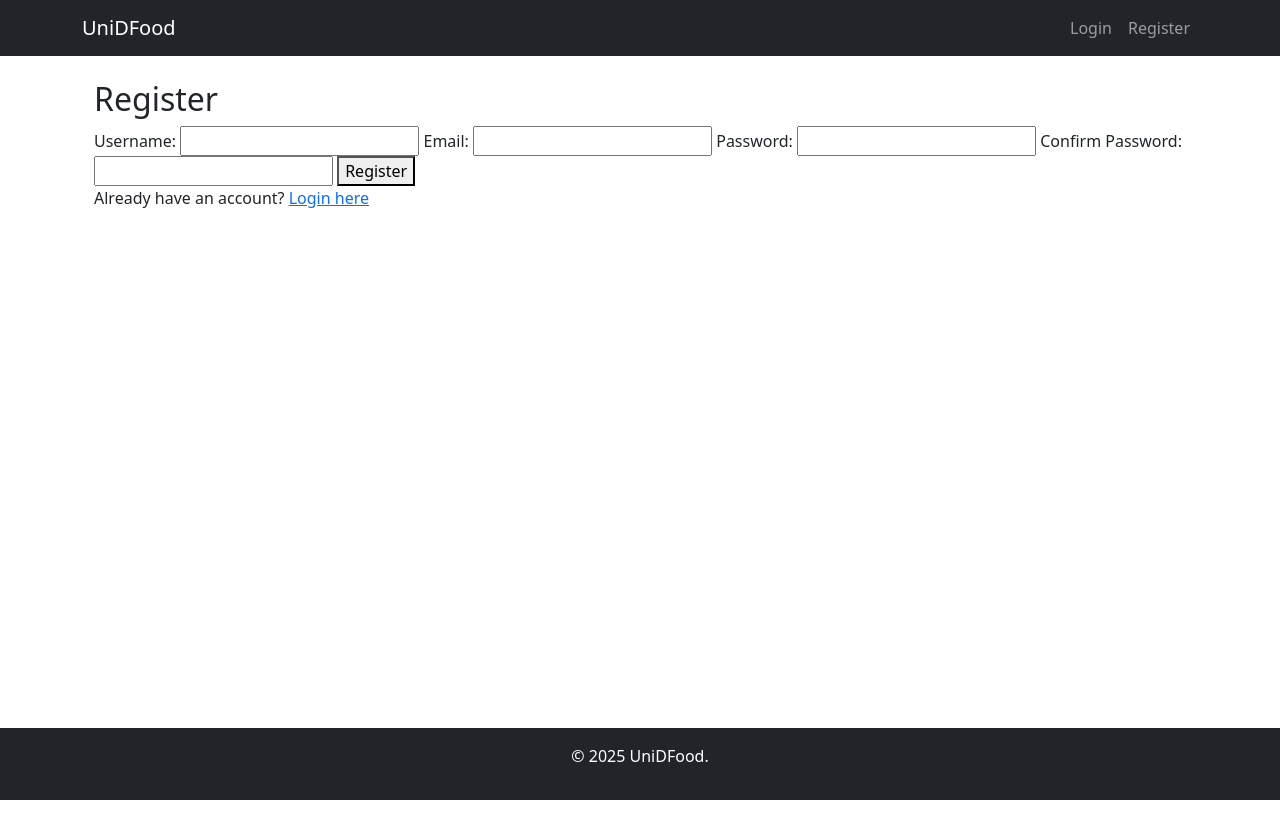
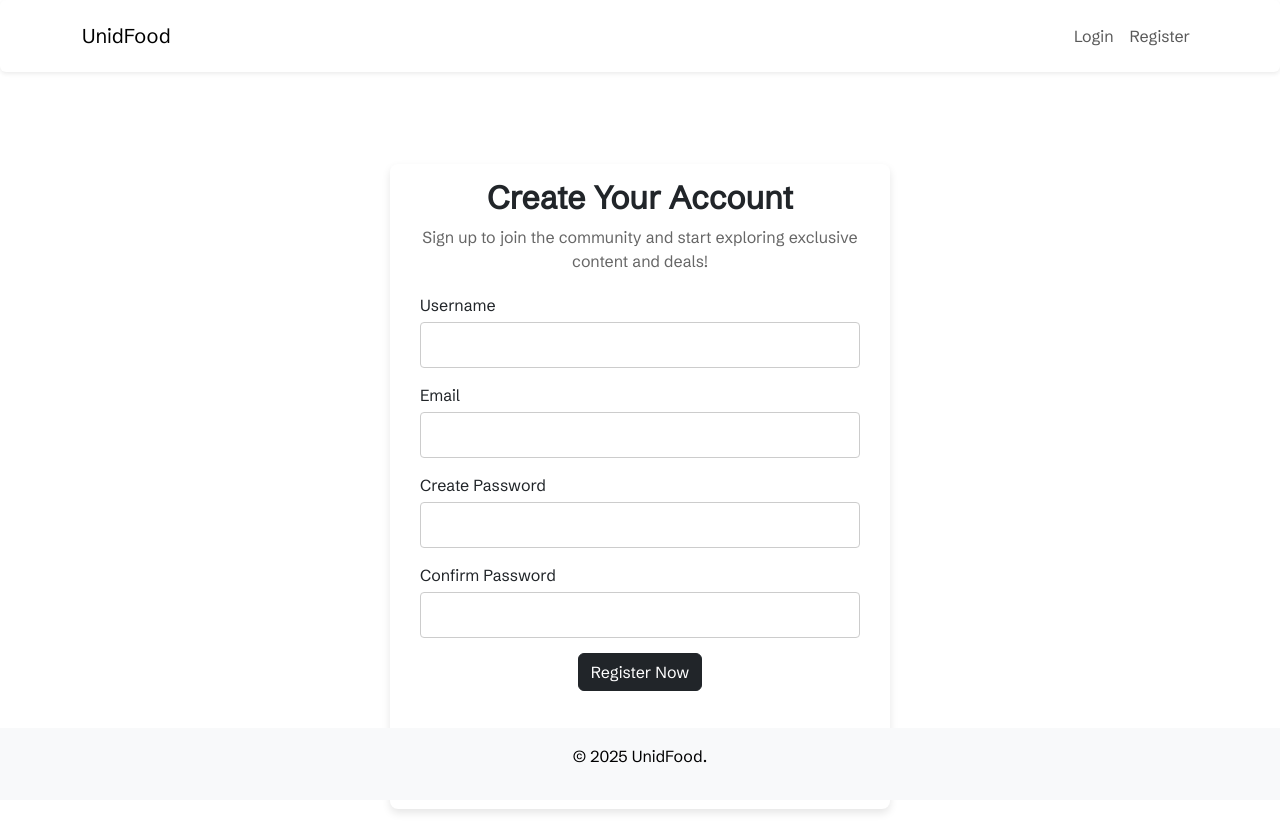
Before and after one commit to riabrez/UnidFood, a Django app: page /unidfood/register/ in a window 1280 px wide. Before the commit the page ends 800 px from the top, so only its background shows below. Run offline with Django 3.2, Linux system fonts and the light colour scheme; some libraries are stand-ins or nearby versions.

Commit message:
Add styling for login and register pages, update templates

```diff
--- /dev/null
+++ b/unidfood_project/static/css/auth.css
@@ -0,0 +1,64 @@
+/* Login and register containers */
+.login-container, .register-container {
+    background-color: white;
+    box-shadow: 0 4px 8px rgba(0, 0, 0, 0.1);
+    padding: 15px 30px 30px 30px;
+    border-radius: 8px;
+    width: 100%;
+    max-width: 500px;
+    margin-top: 20px;
+    text-align: center;
+}
+
+.register-container {
+    margin-bottom: 20px;
+}
+
+/* Specific titles */
+.login-title, .register-title {
+    font-weight: bold;
+}
+
+.login-description, .register-description {
+    font-size: 1em;
+    color: #666;
+    margin-bottom: 20px;
+}
+
+/* Form fields */
+.form-group {
+    margin-top: 4px;
+    margin-bottom: 15px;
+    text-align: left;
+}
+
+.login-form-group {
+    text-align: center;
+}
+
+.form-label {
+    font-weight: 550;
+    display: block !important;
+    margin-bottom: 5px;
+}
+
+.form-input {
+    width: 100%;
+    max-width: 500px;
+    padding: 10px 15px;
+    border: 1px solid #ccc;
+    border-radius: 4px;
+    font-size: 1em;
+    box-sizing: border-box;
+}
+
+.form-input:focus {
+    outline: none;
+    border-color: #007bff;
+    box-shadow: 0 0 5px rgba(0, 123, 255, 0.5);
+}
+
+/* Link styles */
+.register-link, .login-link {
+    margin-top: 3em;
+}
--- a/unidfood_project/static/css/styles.css
+++ b/unidfood_project/static/css/base.css
@@ -1,11 +1,22 @@
+/* Box Sizing */
+*,
+*::before,
+*::after {
+    box-sizing: border-box;
+}
+
+
 html, body {
     height: 100%;
     margin: 0;
 }
 
+/* Universal styling */
 body {
     display: flex;
     flex-direction: column;
+    font-family: 'Schibsted Grotesk';
+    font-size: 16px;
 }
 
 main {
@@ -21,3 +32,8 @@ footer {
     padding: 10px 0;
     z-index: 10;
 }
+
+/* Box-sizing set on all elements */
+* {
+    box-sizing: border-box;
+}
--- a/unidfood_project/templates/unidfood/base.html
+++ b/unidfood_project/templates/unidfood/base.html
@@ -6,16 +6,22 @@
 <head>
     <meta charset="UTF-8">
     <meta name="viewport" content="width=device-width, initial-scale=1.0">
-    <title>UniDFood</title>
+    <title>UnidFood</title>
+    <link href='https://fonts.googleapis.com/css?family=Schibsted Grotesk' rel='stylesheet'>
     <link rel="stylesheet" href="https://cdnjs.cloudflare.com/ajax/libs/bootstrap/5.3.0/css/bootstrap.min.css">
-    <link rel="stylesheet" href="{% static 'css/styles.css' %}">
+    <link rel="stylesheet" href="{% static 'css/base.css' %}">
+
+    <!-- Page-specific styles will be included here -->
+    {% block extra_styles %}
+    {% endblock %}
+
 </head>
 <body>
 
     <!-- Navbar -->
-    <nav class="navbar navbar-expand-lg navbar-dark bg-dark">
+    <nav class="navbar navbar-expand-lg navbar-light bg-light shadow-sm p-3 mb-5 bg-body rounded">
         <div class="container">
-            <a class="navbar-brand" href="{% url 'unidfood:home' %}">UniDFood</a>
+            <a class="navbar-brand" href="{% url 'unidfood:home' %}">UnidFood</a>
             <button class="navbar-toggler" type="button" data-bs-toggle="collapse" data-bs-target="#navbarNav">
                 <span class="navbar-toggler-icon"></span>
             </button>
@@ -40,8 +46,8 @@
     </div>
 
     <!-- Footer -->
-    <footer class="bg-dark text-white text-center py-3 mt-5">
-        <p>&copy; 2025 UniDFood. </p>
+    <footer class="bg-light text-black text-center py-3 mt-5 ">
+        <p>&copy; 2025 UnidFood. </p>
     </footer>
 </body>
 </html>
--- a/unidfood_project/templates/unidfood/home.html
+++ b/unidfood_project/templates/unidfood/home.html
@@ -3,7 +3,7 @@
 {% block title %}Home{% endblock %}
 {% block content %}
 <div class="container text-center">
-    <h1>Welcome to UniDFood</h1>
+    <h1>Welcome to UnidFood</h1>
 
     {% if user.is_authenticated %}
         <p>Hello, {{ user.username }}! Explore restaurants and leave reviews.</p>
--- a/unidfood_project/templates/unidfood/register.html
+++ b/unidfood_project/templates/unidfood/register.html
@@ -1,24 +1,43 @@
 {% extends 'unidfood/base.html' %}
 
+{% block title %}Register{% endblock %}
+
+{% block extra_styles %}
+    {% load static %}
+    <link rel="stylesheet" href="{% static 'css/auth.css' %}">
+{% endblock %}
+
 {% block content %}
-<div class="container">
-    <h2>Register</h2>
-    <form method="POST">
+<div class="register-container container">
+    <h2 class="register-title">Create Your Account</h2>
+    <p class="register-description">Sign up to join the community and start exploring exclusive content and deals!</p>
+
+    <form method="POST" class="register-form">
         {% csrf_token %}
-        <label for="username">Username:</label>
-        <input type="text" name="username" id="username" required>
 
-        <label for="email">Email:</label>
-        <input type="email" name="email" id="email" required>
+        <div class="form-group">
+            <label for="username" class="form-label">Username</label>
+            <input type="text" name="username" id="username" class="form-input" required>
+        </div>
 
-        <label for="password1">Password:</label>
-        <input type="password" name="password1" id="password1" required>
+        <div class="form-group">
+            <label for="email" class="form-label">Email</label>
+            <input type="email" name="email" id="email" class="form-input" required>
+        </div>
 
-        <label for="password2">Confirm Password:</label>
-        <input type="password" name="password2" id="password2" required>
+        <div class="form-group">
+            <label for="password1" class="form-label">Create Password</label>
+            <input type="password" name="password1" id="password1" class="form-input" required>
+        </div>
 
-        <button type="submit">Register</button>
+        <div class="form-group">
+            <label for="password2" class="form-label">Confirm Password</label>
+            <input type="password" name="password2" id="password2" class="form-input" required>
+        </div>
+
+        <button type="submit" class="btn btn-dark btn-register">Register Now</button>
     </form>
-    <p>Already have an account? <a href="{% url 'unidfood:login' %}">Login here</a></p>
+
+    <p class="login-link">Already have an account? <a href="{% url 'unidfood:login' %}">Login here</a></p>
 </div>
 {% endblock %}
```
Also changed, not shown: unidfood_project/templates/unidfood/login.html (+24 -9 lines), unidfood_project/templates/unidfood/signup.html (deleted, +0 -14 lines).
